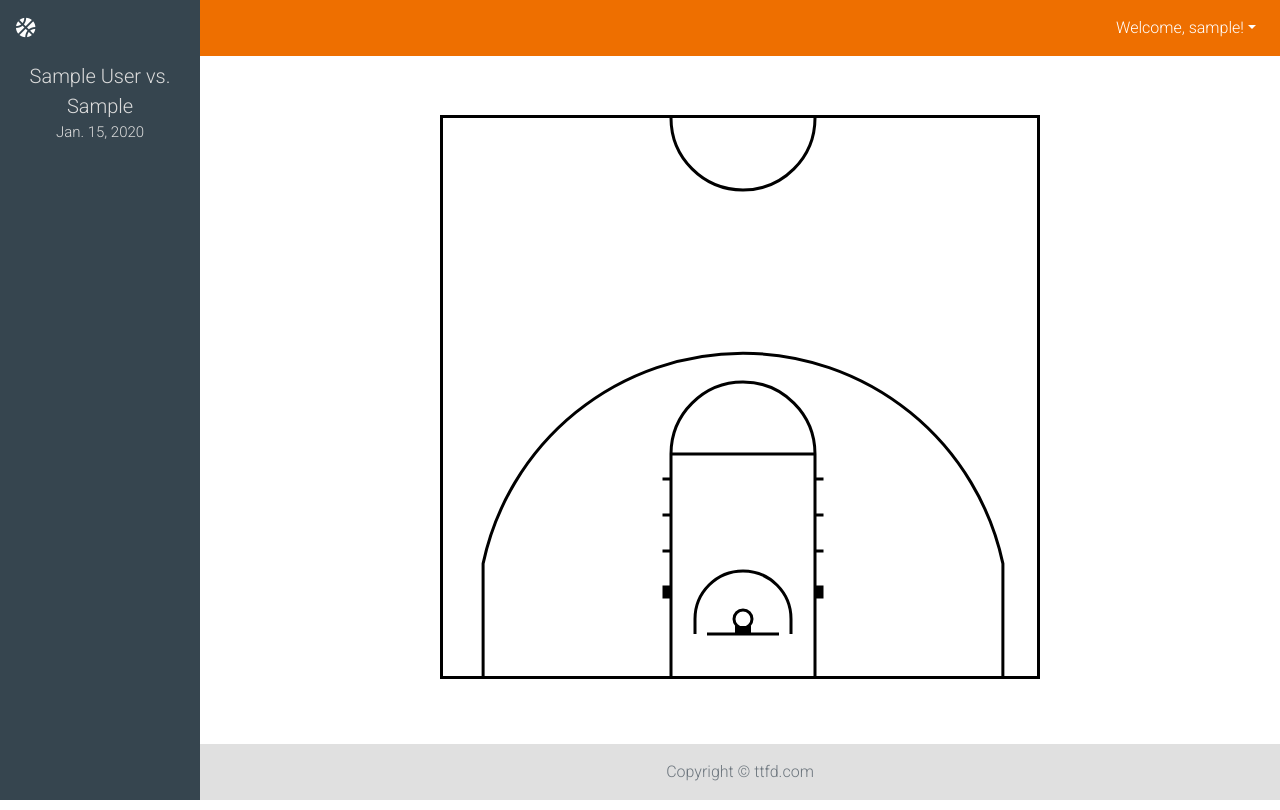
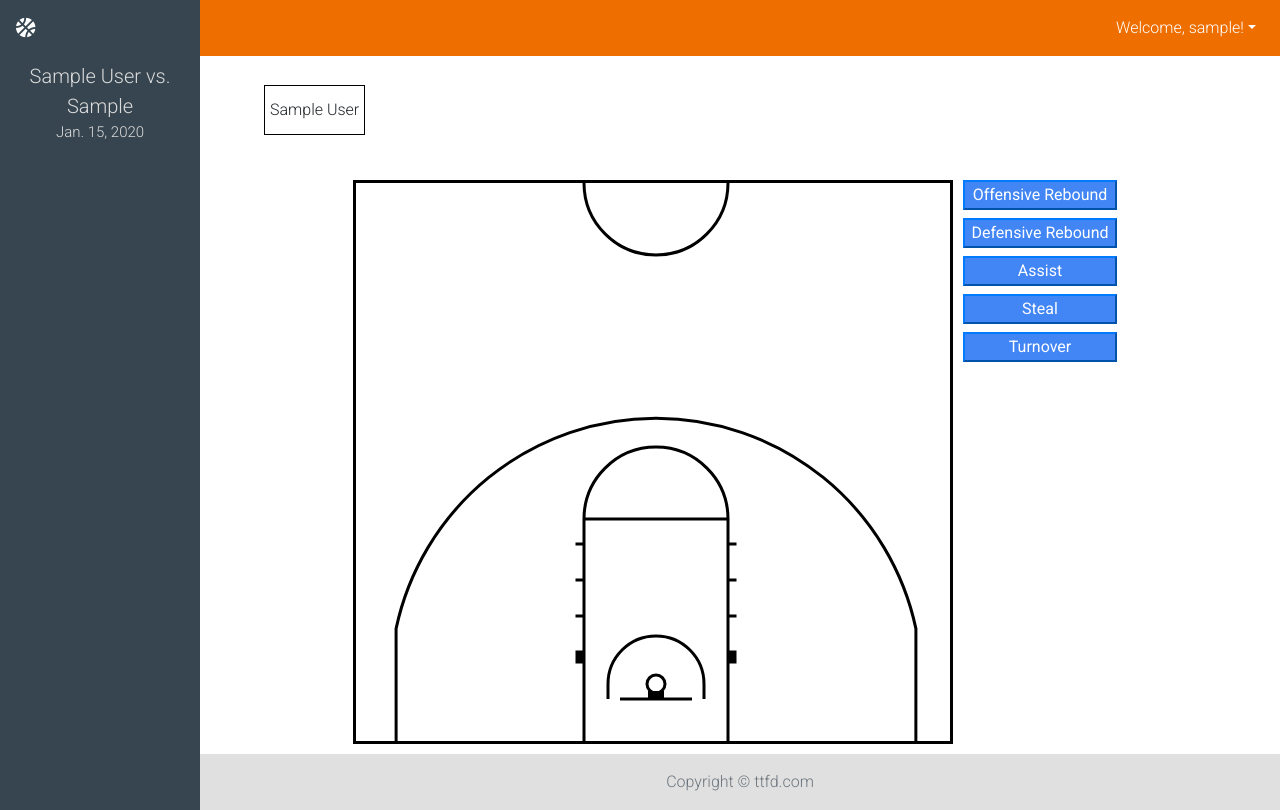
Before and after one commit to slgabbar/ttfd, a Django app: page /game/scout_game/1 in a window 1280 px wide. Run offline with Django 3.2, Linux system fonts and the light colour scheme; a user stored in the database is signed in; tables that the repository leaves empty hold one stand-in row (values such as "Sample post"); some libraries are stand-ins or nearby versions.

Commit message:
more game scout page work

```diff
--- a/mysite/game/static/game/css/scout_game.css
+++ b/mysite/game/static/game/css/scout_game.css
@@ -20,7 +20,49 @@
 
 .main {
 	display: flex;
-	flex-grow: column;
+	flex-direction:column;
+	align-items: center;
+	/*justify-content: ;*/
+}
+
+.player-container {
+	width: 90%;
+	display: flex;
+	flex-direction: row;
+	align-items: center;
+	justify-content: space-between;
+	/*border: solid black 3px;*/
+	/*background: lightgray;*/
+	margin: 25px;
+	padding: 10px;
+}
+
+.player-button {
+	display: flex;
+	flex-direction: column;
+	align-items: center;
+	justify-content: center;
+	border: solid black 1px;
+	padding: 5px;
+	height: 50px;
+	text-align: center;
+}
+
+.player-button:hover {
+	background-color: #DCDCDC;
+}
+
+.shot-container {
+	width: 90%;
+	display: flex;
+	flex-direction: row;
 	align-items: center;
 	justify-content: center;
 }
+
+.stat-button-container {
+	/*border: solid black 3px;*/
+	height: 564px;
+	/*width: 400px;*/
+	margin: 10px;
+}
--- /dev/null
+++ b/mysite/game/static/game/js/scout_game.js
@@ -0,0 +1,9 @@
+// stat_box = d3.select(".stat-button-container");
+var stat_box = d3.select(".stat-button-container")
+
+
+function add_button(name) {
+	button = stat_box.append("button");
+	button.text(name);
+	button.attr("class", "btn-primary btn-block");
+}
--- a/mysite/game/templates/game/scout_game.html
+++ b/mysite/game/templates/game/scout_game.html
@@ -19,9 +19,17 @@
 
 {% block content %}
 
-<!-- <div class="container"> -->
-	<div class="shotchart"></div>
-<!-- </div> -->
+	<div class="player-container">
+		{% for player in request.user.player.all %}
+			<div class="player-button">{{player}}</div>
+		{% endfor %}
+	</div>
+
+	<div class="shot-container">
+		<div class="shotchart"></div>
+		<div class="stat-button-container"></div>
+	</div>
+
 
 <!-- <link rel="stylesheet" type="text/css" href="{% static 'css/scout_game.css' %}"> -->
 <script src="https://ajax.googleapis.com/ajax/libs/jquery/1.12.2/jquery.min.js"></script>
@@ -30,11 +38,19 @@
 
 <script src="https://d3js.org/d3.v5.min.js"></script>
 <script src="{% static 'js/d3-shot-chart.js' %}"></script>
+<script src="{% static 'game/js/scout_game.js' %}"></script>
 
 <script type="text/javascript">
 	var width = 600;
 	// draw court with specified width
 	draw_mens_ncaa(width);
+	add_button("Offensive Rebound")
+	add_button("Defensive Rebound")
+	add_button("Assist")
+	add_button("Steal")
+	add_button("Turnover")
+
+	// stat_buttons(width);
 </script>
 
 {% endblock content %}
```
